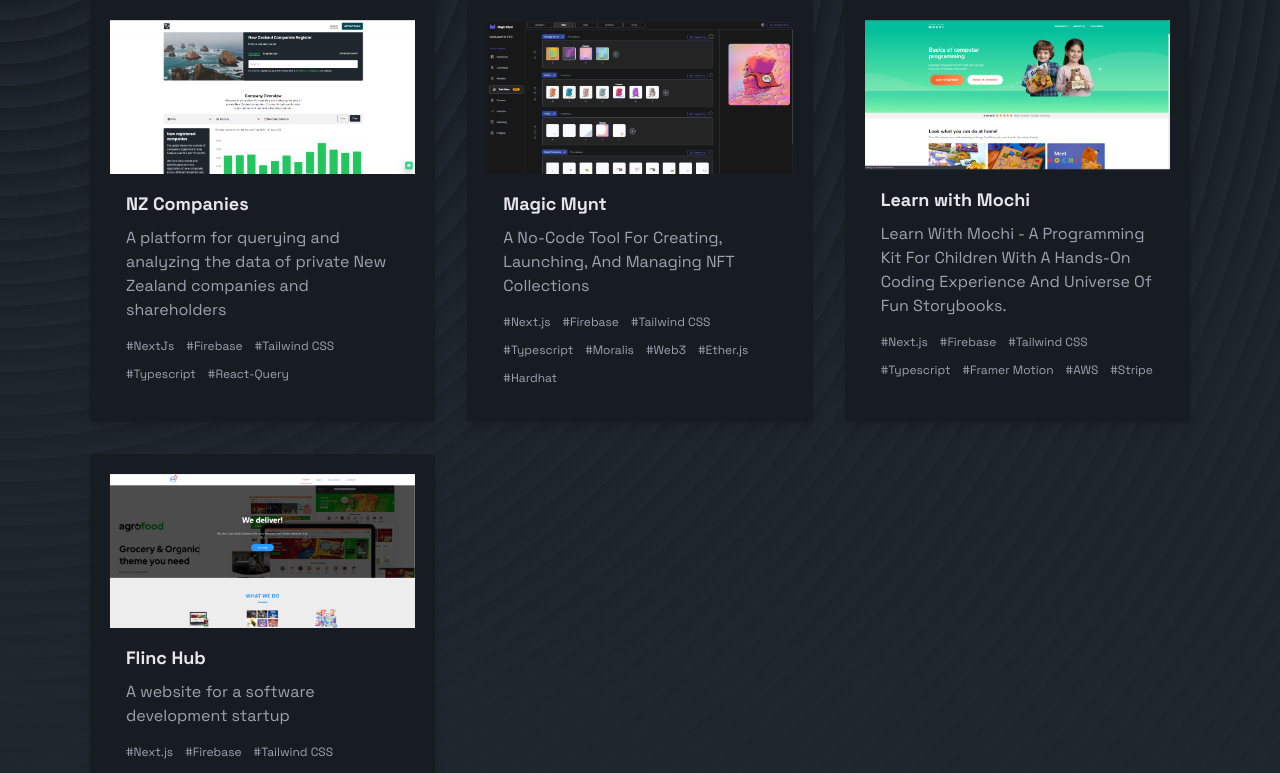
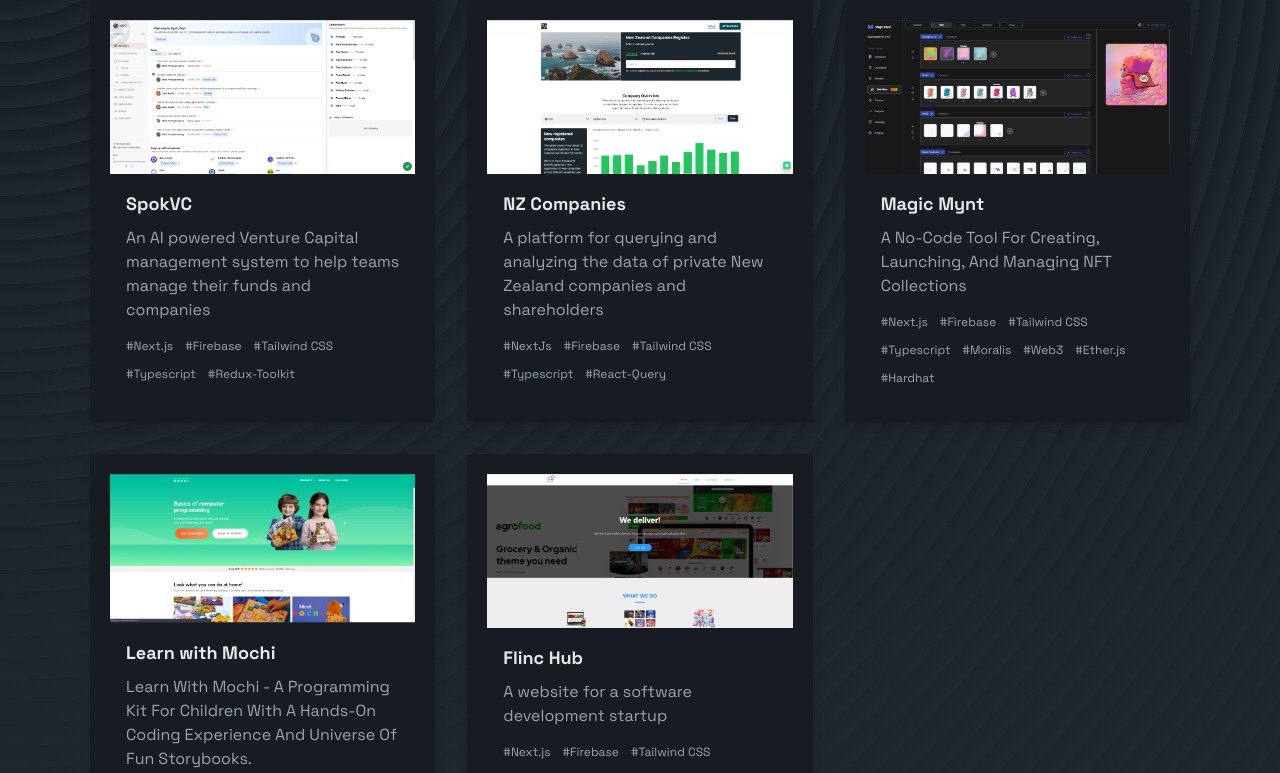
Before and after one commit to Obitrim/portfolio-2.0, a Next.js app: page / in a window 1280 px wide. Shown: the part 1012-1785 px from the top of the page. Built offline with nearby package versions, Linux system fonts and the light colour scheme.

Commit message:
feat: add spok vc project

```diff
--- a/src/constant/data.constant.tsx
+++ b/src/constant/data.constant.tsx
@@ -4,6 +4,7 @@ import flinchub from '../assets/images/projects/flinchub.png';
 import lwm from '../assets/images/projects/lwm.png';
 import magicMint from '../assets/images/projects/magic-mint.png';
 import nzCompanies from '../assets/images/projects/nz-companies.png';
+import spokVC from '../assets/images/projects/spok.png';
 
 export const TECHNOLOGIES_AND_TOOLS = [
   {
@@ -51,6 +52,20 @@ export const TECHNOLOGIES_AND_TOOLS = [
 ];
 
 export const PROJECTS = [
+  {
+    name: 'SpokVC',
+    image: spokVC,
+    url: 'https://spok.vc/',
+    description:
+      'An AI powered Venture Capital management system to help teams manage their funds and companies',
+    stack: [
+      'Next.js',
+      'Firebase',
+      'Tailwind CSS',
+      'Typescript',
+      'Redux-Toolkit',
+    ],
+  },
   {
     name: 'NZ Companies',
     description:
--- a/src/features/landing/banner/index.banner.tsx
+++ b/src/features/landing/banner/index.banner.tsx
@@ -18,7 +18,7 @@ const defaultOptions = {
 
 const HomeBannerSection = () => {
   return (
-    <section className='v-whitespace bg-darker  text-gray-300 md:h-screen'>
+    <section className='v-whitespace bg-darker text-gray-300 md:h-screen'>
       <AppContainer className='grid h-full -translate-y-10 content-center md:grid-cols-2'>
         {/* Left side */}
         <article className='flex max-w-sm flex-col justify-center '>
```
Also changed, not shown: src/assets/images/projects/spok.png (added).
